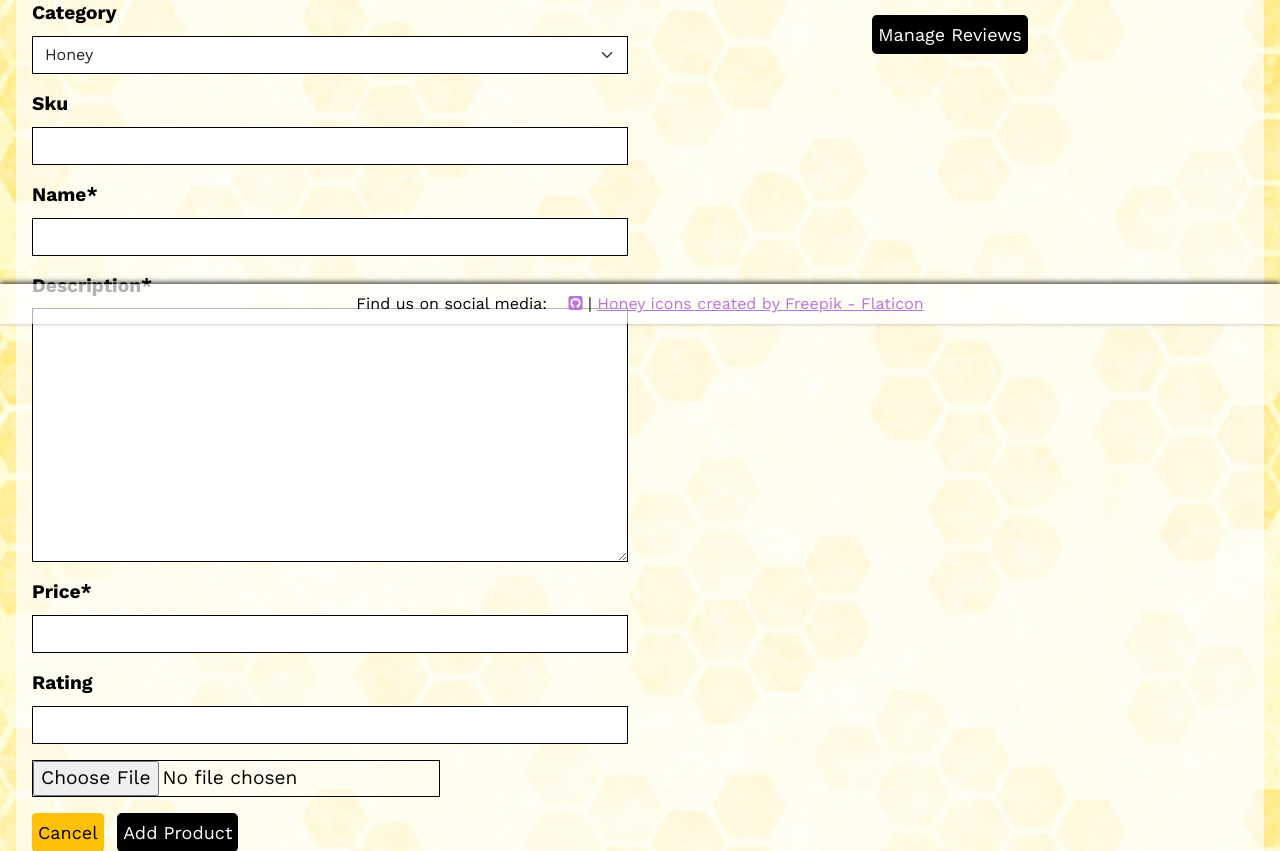
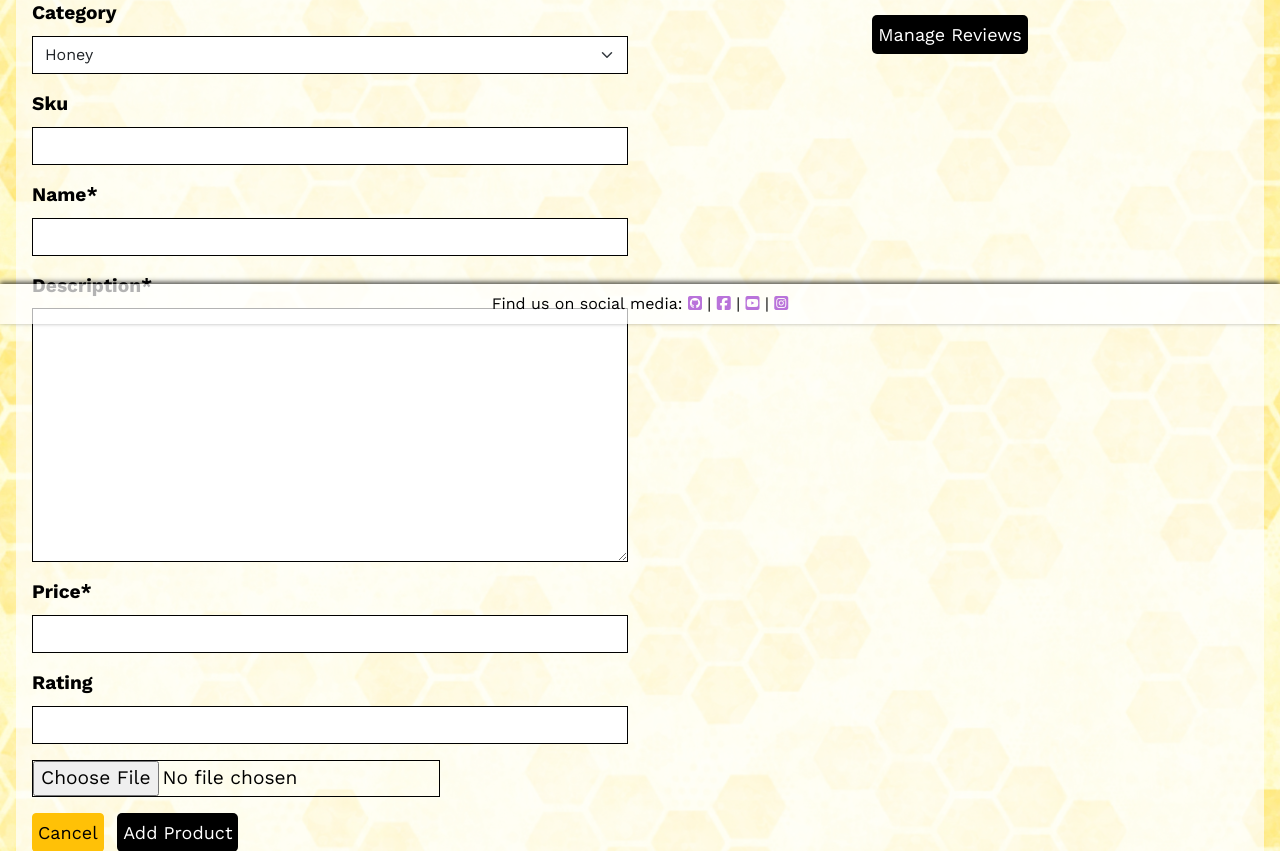
Before and after one commit to petra66orii/honeypot, a Django app: page /products/add/ in a window 1280 px wide. Shown: the part 476-1327 px from the top of the page. Run offline with Django 3.2, Linux system fonts and the light colour scheme; the visitor is signed in with stand-in values (Sample User, id 1); data comes from the database, SQL or seed files in the repository; parts of the project's set-up code (start-up, migrations or seed data) failed here and were passed over; some libraries are stand-ins or nearby versions; some web fonts are replaced.

Commit message:
Change footer content

```diff
--- a/templates/allauth/base.html
+++ b/templates/allauth/base.html
@@ -144,8 +144,10 @@
     <!-- Footer -->
     <footer class="footer fixed-bottom mt-auto py-2 dark-bg">
       <p class="m-0 text-center text-black">Find us on social media:
-          <a href="https://github.com/petra66orii" target="_blank" aria-label="Visit my GitHub page (opens in a new tab)"><i class="fab fa-github-square ms-1 ms-sm-3"></i></a> |
-          <a href="https://www.flaticon.com/free-icons/honey" title="honey icons">Honey icons created by Freepik - Flaticon</a>
+          <a href="https://github.com/petra66orii" target="_blank" aria-label="Visit my GitHub page (opens in a new tab)"><i class="fab fa-github-square"></i></a> |
+          <a href="https://www.facebook.com" target="_blank" aria-label="Visit my Facebook page (opens in a new tab)"><i class="fab fa-facebook-square"></i></a> |
+          <a href="https://www.youtube.com" target="_blank" aria-label="Visit my Youtube page (opens in a new tab)"><i class="fab fa-youtube-square"></i></a> |
+          <a href="https://www.instagram.com" target="_blank" aria-label="Visit my Instagram page (opens in a new tab)"><i class="fab fa-instagram-square"></i></a>
       </p>
   </footer>
   </body>
```
